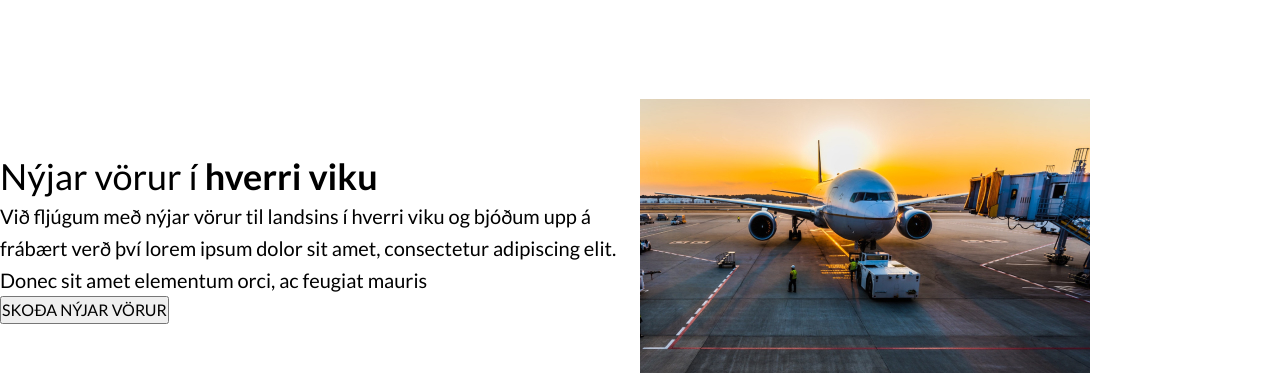
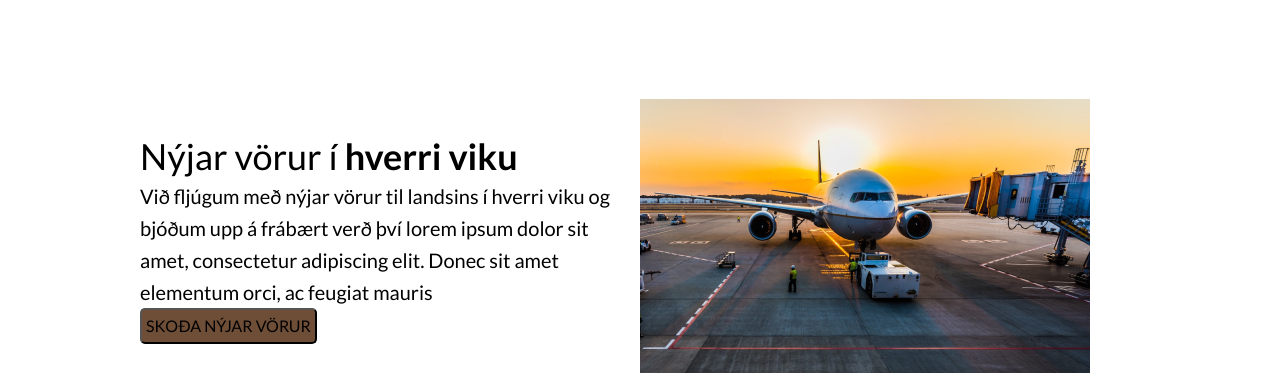
Before and after one commit to alieksieiev/Hopverkefni-1, a website: page index.html in a window 1280 px wide. Shown: the part 587-967 px from the top of the page. Drawn offline with Linux system fonts and the light colour scheme.

Commit message:
Changes 28.10

```diff
--- a/index.html
+++ b/index.html
@@ -60,7 +60,7 @@
                             dolor sit amet,
                             consectetur adipiscing elit. Donec sit amet elementum orci, ac feugiat mauris</h6>
                         <div>
-                            <button class="button-first">
+                            <button>
                                 <p>SKOÐA NÝJAR VÖRUR</p>
                             </button>
                         </div>
--- a/styles/config.scss
+++ b/styles/config.scss
@@ -173,6 +173,16 @@ li {
   display: flex;
   align-items: center;
   height: 520px;
+  max-width:1000px;
+  margin:0 auto;
+
+  button {
+    background-color: #6F4E37;
+    border-radius: 5px;
+    padding: 4px;
+    color:white;
+  }
+
 }
 .container-ny-vorur-left{
   width: 50%;
```
Also changed, not shown: css/style.css, 1 other file.
